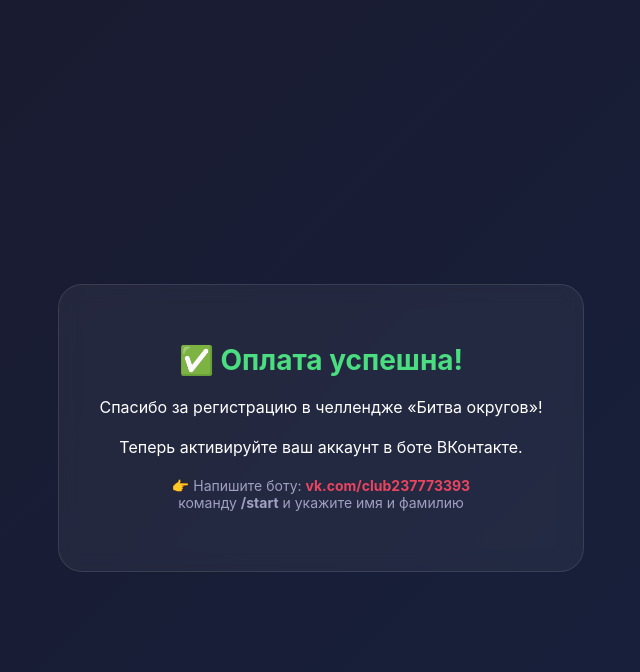
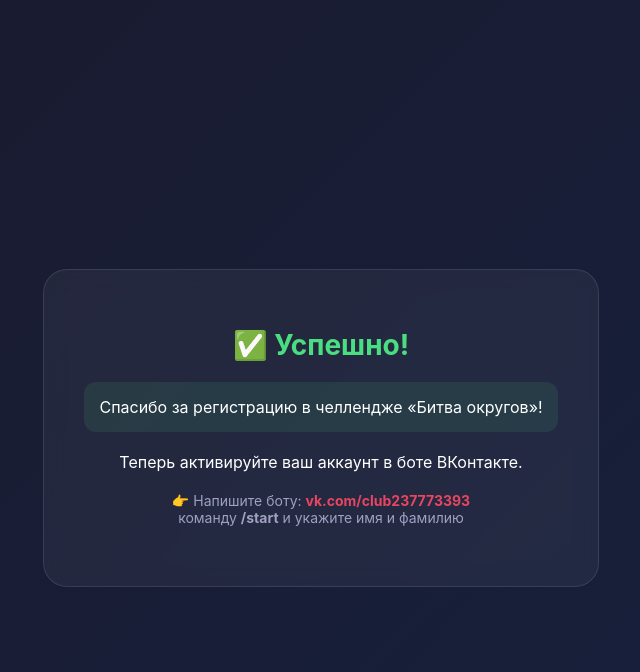
Before and after one commit to mrbodya1/bitva_okrugov, a Flask app: page /payment/success in a window 1280 px wide. Shown: the top 672 px of the page, without its empty margins (319-959 px from the left). Run offline with Flask 3, Linux system fonts and the light colour scheme.

Commit message:
Update success.html

```diff
--- a/templates/success.html
+++ b/templates/success.html
@@ -3,7 +3,7 @@
 <head>
     <meta charset="UTF-8">
     <meta name="viewport" content="width=device-width, initial-scale=1.0">
-    <title>Оплата успешна — Битва округов</title>
+    <title>Регистрация успешна — Битва округов</title>
     <style>
         body {
             font-family: -apple-system, BlinkMacSystemFont, 'Segoe UI', Roboto, sans-serif;
@@ -28,6 +28,13 @@
             font-size: 28px;
             margin-bottom: 20px;
         }
+        .message {
+            background: rgba(74, 222, 128, 0.1);
+            border-radius: 12px;
+            padding: 15px;
+            margin: 20px 0;
+            color: #fff;
+        }
         p {
             color: #fff;
             margin-bottom: 20px;
@@ -46,8 +53,10 @@
 </head>
 <body>
     <div class="container">
-        <h1>✅ Оплата успешна!</h1>
-        <p>Спасибо за регистрацию в челлендже «Битва округов»!</p>
+        <h1>✅ Успешно!</h1>
+        <div class="message">
+            {{ message|default("Спасибо за регистрацию в челлендже «Битва округов»!") }}
+        </div>
         <p>Теперь активируйте ваш аккаунт в боте ВКонтакте.</p>
         <p class="vk-link">
             👉 Напишите боту: <a href="https://vk.com/club237773393" target="_blank">vk.com/club237773393</a><br>
```
